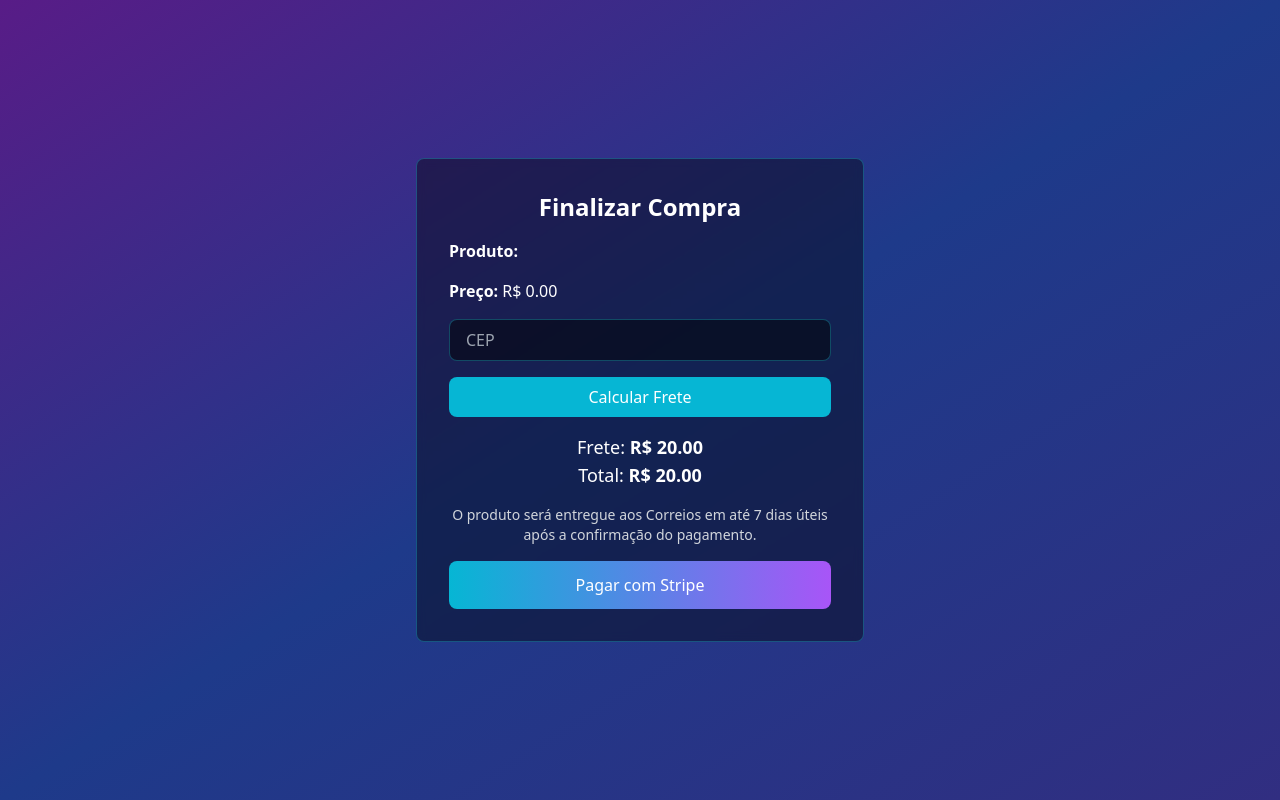
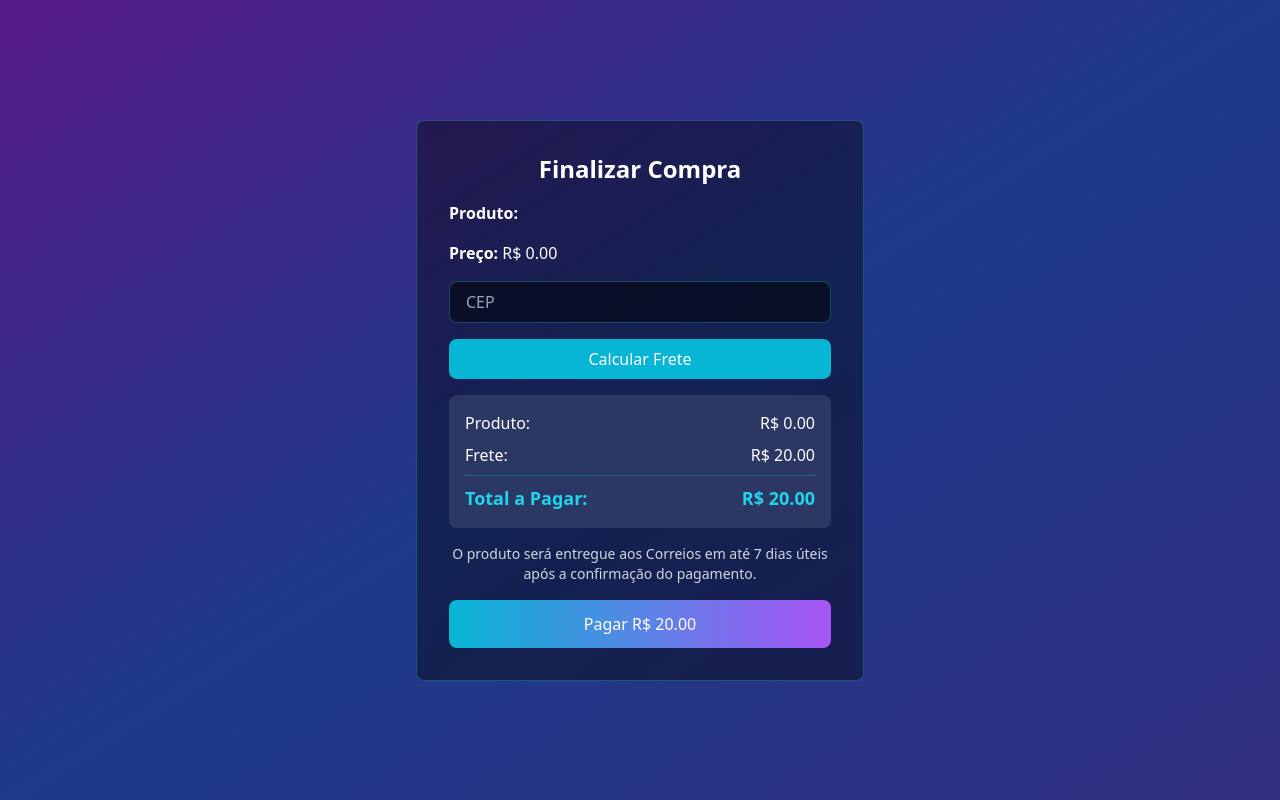
Before and after one commit to wagner1900/retro-geek-haven, a React (Vite) app: page /checkout in a window 1280 px wide. Built offline with nearby package versions, Linux system fonts and the light colour scheme.

Commit message:
Fix: Adjust checkout and show shipping cost
Adjust the checkout process to include the shipping cost in the final amount displayed to the user.

```diff
--- a/src/pages/Checkout.tsx
+++ b/src/pages/Checkout.tsx
@@ -58,8 +58,15 @@ const Checkout = () => {
     setLoadingPay(true);
     try {
       const finalPrice = productPrice + shipping;
+
+      // Criar nome do produto incluindo informação do frete
+      const productNameWithShipping = `${productName} (inclui frete: R$ ${shipping.toFixed(2)})`;
+
       const { data, error } = await supabase.functions.invoke('create-payment', {
-        body: { productName, price: finalPrice }
+        body: {
+          productName: productNameWithShipping,
+          price: finalPrice
+        }
       });
       if (error) throw error;
 
@@ -104,9 +111,20 @@ const Checkout = () => {
           {loadingFrete ? 'Calculando...' : 'Calcular Frete'}
         </button>
 
-        <div className="text-center">
-          <p className="text-lg">Frete: <strong>R$ {shipping.toFixed(2)}</strong></p>
-          <p className="text-lg">Total: <strong>R$ {total.toFixed(2)}</strong></p>
+        <div className="bg-white/10 rounded-lg p-4 space-y-2">
+          <div className="flex justify-between">
+            <span>Produto:</span>
+            <span>R$ {productPrice.toFixed(2)}</span>
+          </div>
+          <div className="flex justify-between">
+            <span>Frete:</span>
+            <span>R$ {shipping.toFixed(2)}</span>
+          </div>
+          <hr className="border-cyan-400/30" />
+          <div className="flex justify-between text-lg font-bold text-cyan-400">
+            <span>Total a Pagar:</span>
+            <span>R$ {total.toFixed(2)}</span>
+          </div>
         </div>
 
         <p className="text-sm text-center text-gray-300">
@@ -118,7 +136,7 @@ const Checkout = () => {
           className="w-full bg-gradient-to-r from-cyan-500 to-purple-500 text-white py-3 rounded-lg hover:scale-105 transition-transform"
           disabled={loadingPay}
         >
-          {loadingPay ? 'Processando...' : 'Pagar com Stripe'}
+          {loadingPay ? 'Processando...' : `Pagar R$ ${total.toFixed(2)}`}
         </button>
       </div>
     </div>
```
